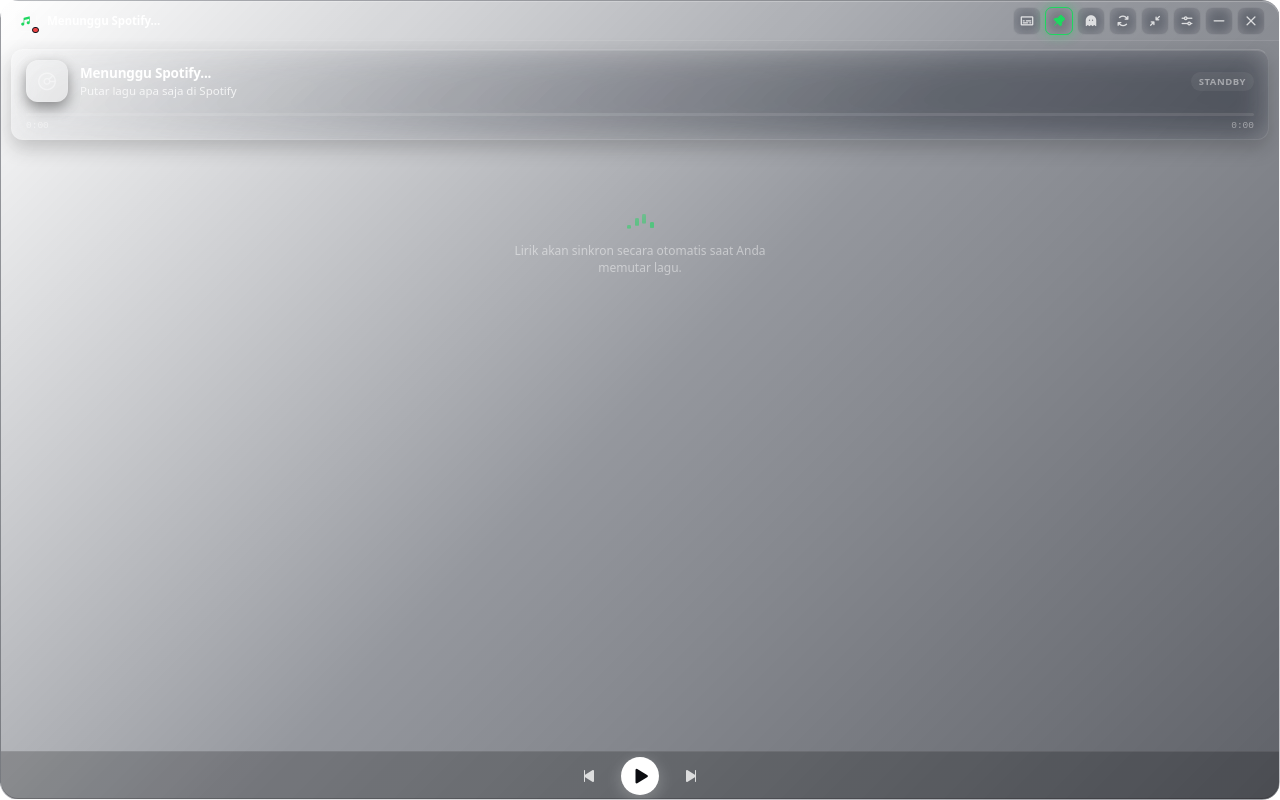
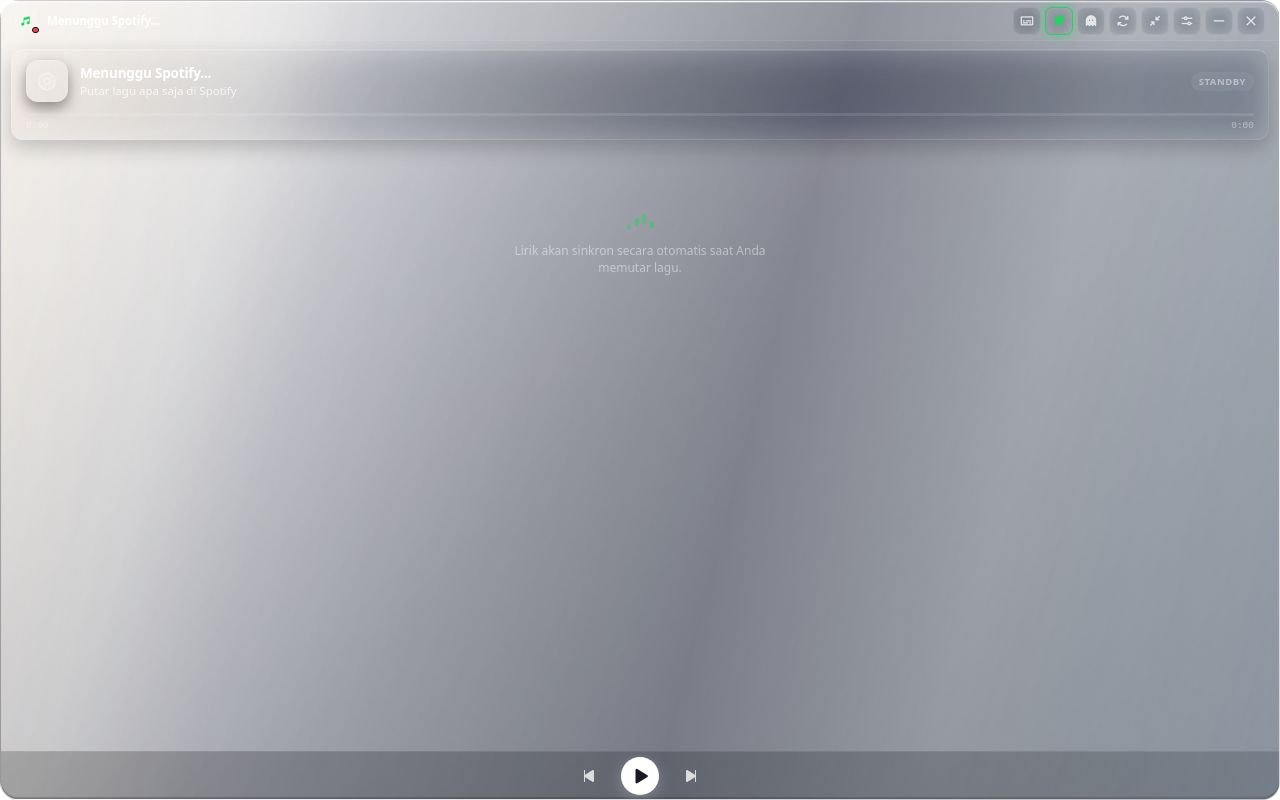
Before and after one commit to malikp66/lively-lyrics, an Electron app: page public/index.html in a window 1280 px wide. Drawn offline with Linux system fonts and the light colour scheme; no server answers; a web font is replaced by a local one.

Commit message:
style: implement iOS Liquid Glass Material styling with specular rim and fluid refraction

```diff
--- a/public/app.js
+++ b/public/app.js
@@ -18,7 +18,7 @@
 let userTheme = localStorage.getItem('lyric_theme') || 'spotify';
 let userFontSize = localStorage.getItem('lyric_font_size') || 'medium';
 let userAlign = localStorage.getItem('lyric_align') || 'center';
-let userBgStyle = localStorage.getItem('lyric_bg_style') || 'frosted';
+let userBgStyle = localStorage.getItem('lyric_bg_style') || 'liquid';
 let userCustomBgColor = localStorage.getItem('lyric_custom_bg_color') || '#0f172a';
 let userWindowBlur = localStorage.getItem('lyric_window_blur') || '28';
 let userFontFamily = localStorage.getItem('lyric_font_family') || 'jakarta';
@@ -956,7 +956,7 @@
     userBgStyle = style;
     localStorage.setItem('lyric_bg_style', style);
     bgStyleBtns.forEach(b => b.classList.toggle('active', b.dataset.bgstyle === style));
-    bodyEl.classList.remove('bg-frosted', 'bg-obsidian', 'bg-minimal', 'bg-custom');
+    bodyEl.classList.remove('bg-liquid', 'bg-frosted', 'bg-obsidian', 'bg-minimal', 'bg-custom');
     bodyEl.classList.add(`bg-${style}`);
 }
 
--- a/public/index.html
+++ b/public/index.html
@@ -14,7 +14,7 @@
     <link rel="preconnect" href="https://fonts.gstatic.com" crossorigin>
     <link href="https://fonts.googleapis.com/css2?family=Inter:wght@400;500;600;700;800&family=JetBrains+Mono:wght@500;700&family=Outfit:wght@400;500;600;700;800&family=Playfair+Display:ital,wght@0,600;0,700;1,600&family=Plus+Jakarta+Sans:wght@400;500;600;700;800&display=swap" rel="stylesheet">
 </head>
-<body class="theme-spotify font-medium align-center">
+<body class="theme-spotify font-medium align-center bg-liquid">
     <div id="app-container" class="app-container mode-card">
         <!-- Startup Splash Loading Screen -->
         <div id="splash-screen" class="splash-screen">
@@ -163,7 +163,8 @@
                             <span>Gaya Kaca Latar Belakang</span>
                         </div>
                         <div class="segmented-control" id="bg-style-control">
-                            <button class="bg-style-btn active" data-bgstyle="frosted">Frosted</button>
+                            <button class="bg-style-btn active" data-bgstyle="liquid">Liquid Glass</button>
+                            <button class="bg-style-btn" data-bgstyle="frosted">Frosted</button>
                             <button class="bg-style-btn" data-bgstyle="obsidian">Obsidian</button>
                             <button class="bg-style-btn" data-bgstyle="minimal">Minimal</button>
                             <button class="bg-style-btn" data-bgstyle="custom">Custom</button>
--- a/public/style.css
+++ b/public/style.css
@@ -4,6 +4,7 @@
     --lyric-active-color: #ffffff;
     --lyric-inactive-color: rgba(255, 255, 255, 0.72);
     --bg-base: rgba(14, 18, 28, 0.42);
+    --bg-liquid-gradient: linear-gradient(135deg, rgba(255, 255, 255, 0.12) 0%, rgba(24, 28, 44, 0.32) 50%, rgba(12, 16, 26, 0.52) 100%);
     --bg-glass-gradient: linear-gradient(135deg, rgba(255, 255, 255, 0.12) 0%, rgba(20, 26, 40, 0.45) 50%, rgba(10, 14, 24, 0.65) 100%);
     --bg-surface: rgba(255, 255, 255, 0.08);
     --bg-surface-hover: rgba(255, 255, 255, 0.15);
@@ -133,6 +134,64 @@
 }
 
 /* Background Style Presets - Works in both Normal Mode & Only-Lyrics Mode */
+body.bg-liquid .app-container,
+body.bg-liquid .app-container.mode-only-lyrics {
+    background: var(--bg-liquid-gradient) !important;
+    backdrop-filter: blur(var(--window-blur, 36px)) saturate(215%) brightness(105%) !important;
+    -webkit-backdrop-filter: blur(var(--window-blur, 36px)) saturate(215%) brightness(105%) !important;
+    border: 1px solid rgba(255, 255, 255, 0.16) !important;
+    box-shadow:
+        inset 0 1.5px 0.5px 0 rgba(255, 255, 255, 0.45),
+        inset 0 0 0 1px rgba(255, 255, 255, 0.08),
+        inset 0 -1.5px 1px 0 rgba(0, 0, 0, 0.35),
+        0 24px 48px -12px rgba(0, 0, 0, 0.52),
+        0 8px 18px -4px rgba(0, 0, 0, 0.32) !important;
+}
+
+body.bg-liquid .app-container::before {
+    content: '';
+    position: absolute;
+    inset: 0;
+    border-radius: inherit;
+    pointer-events: none;
+    z-index: 0;
+    opacity: 0.88;
+    background: linear-gradient(
+        105deg,
+        rgba(225, 205, 180, 0.28) 0%,
+        rgba(225, 205, 180, 0.08) 18%,
+        rgba(68, 70, 92, 0.14) 26%,
+        rgba(35, 40, 58, 0.40) 58%,
+        rgba(145, 175, 205, 0.12) 76%,
+        rgba(165, 195, 225, 0.28) 100%
+    );
+    mix-blend-mode: screen;
+}
+
+body.bg-liquid .app-container::after {
+    content: '';
+    position: absolute;
+    top: 0;
+    left: 8%;
+    right: 8%;
+    height: 1.2px;
+    background: linear-gradient(
+        90deg,
+        transparent 0%,
+        rgba(255, 255, 255, 0.75) 30%,
+        rgba(255, 255, 255, 0.95) 50%,
+        rgba(255, 255, 255, 0.75) 70%,
+        transparent 100%
+    );
+    filter: blur(0.5px);
+    pointer-events: none;
+    z-index: 2;
+}
+
+body.bg-liquid .app-container.mode-only-lyrics {
+    border-radius: 9999px !important;
+}
+
 body.bg-frosted .app-container,
 body.bg-frosted .app-container.mode-only-lyrics {
     background: var(--bg-glass-gradient) !important;
--- a/src-tauri/Cargo.toml
+++ b/src-tauri/Cargo.toml
@@ -15,13 +15,13 @@
 crate-type = ["staticlib", "cdylib", "rlib"]
 
 [build-dependencies]
-tauri-build = { version = "2.7.3" }
+tauri-build = { version = "2.7.3", features = [] }
 
 [dependencies]
 serde_json = "1.0"
 serde = { version = "1.0", features = ["derive"] }
 log = "0.4"
-tauri = { version = "2.12.4" }
+tauri = { version = "2.12.4", features = [] }
 tauri-plugin-log = "2"
 reqwest = { version = "0.12", features = ["json", "rustls-tls"], default-features = false }
 tokio = { version = "1", features = ["full"] }
```
